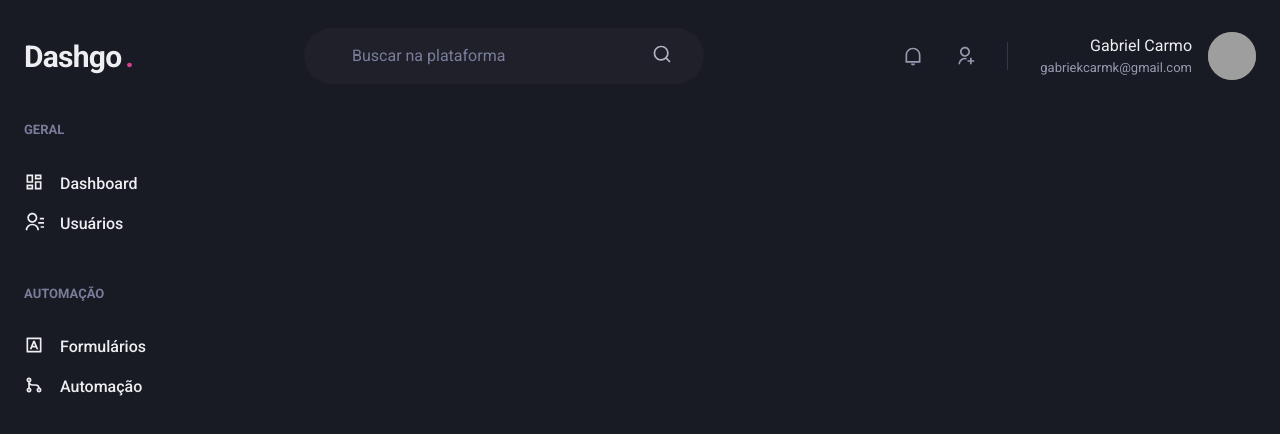
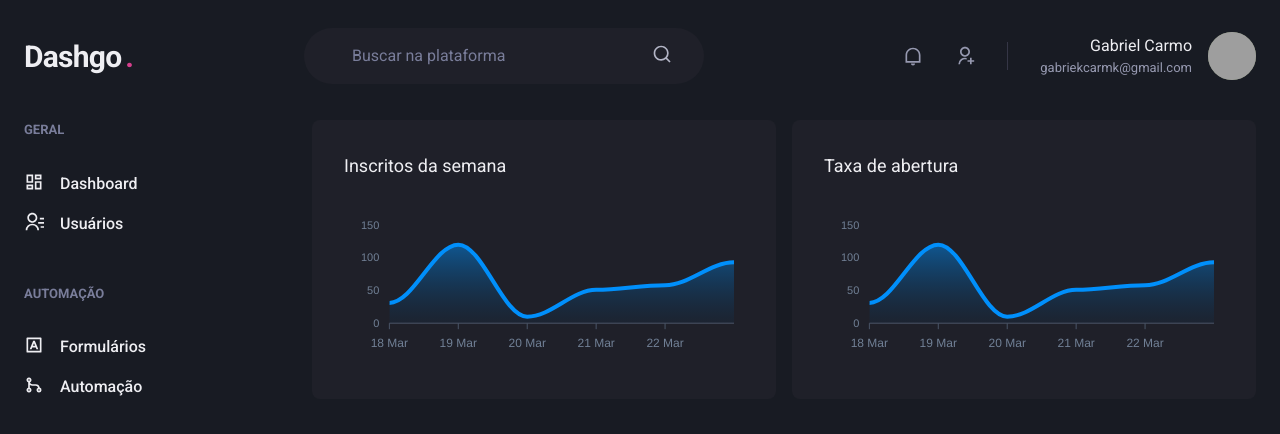
Before and after one commit to GabrielCarmo-S/dashgo, a Next.js app: page /dashboard in a window 1280 px wide. Shown: the top 434 px of the page. Built offline with nearby package versions, Linux system fonts and the light colour scheme; grey boxes are pictures that could not be loaded.

Commit message:
Ajustes no dashboard

```diff
--- a/package.json
+++ b/package.json
@@ -12,9 +12,11 @@
     "@chakra-ui/react": "^1.7.3",
     "@emotion/react": "^11.7.0",
     "@emotion/styled": "^11.6.0",
+    "apexcharts": "^3.32.0",
     "framer-motion": "^5.4.5",
     "next": "12.0.7",
     "react": "17.0.2",
+    "react-apexcharts": "^1.3.9",
     "react-dom": "17.0.2",
     "react-icons": "^4.3.1"
   },
--- a/src/pages/dashboard.tsx
+++ b/src/pages/dashboard.tsx
@@ -1,6 +1,64 @@
-import { Flex } from "@chakra-ui/react";
+import { Box, Flex, SimpleGrid, Text, theme } from "@chakra-ui/react";
+import dynamic from "next/dynamic";
 import { Header } from "../components/Header";
 import { Sidebar } from "../components/Sidebar";
+// import Chart from 'react-apexcharts';
+import { ApexOptions } from 'apexcharts';
+
+const Chart = dynamic(() => import('react-apexcharts'), {
+  ssr: false,
+});
+
+const options: ApexOptions = {
+  chart: {
+    toolbar: {
+      show: false,
+    },
+    zoom: {
+      enabled: false,
+    },
+    foreColor: theme.colors.gray[500],
+  },
+  grid: {
+    show: false,
+  },
+  dataLabels: {
+    enabled: false,
+  },
+  tooltip: {
+    enabled: false,
+  },
+  xaxis: {
+    type: 'datetime',
+    axisBorder: {
+      color: theme.colors.gray[600]
+    },
+    axisTicks: {
+      color: theme.colors.gray[600]
+    },
+    categories: [
+      '2021-03-18T00:00:00.000Z',
+      '2021-03-19T00:00:00.000Z',
+      '2021-03-20T00:00:00.000Z',
+      '2021-03-21T00:00:00.000Z',
+      '2021-03-22T00:00:00.000Z',
+      '2021-03-23T00:00:00.000Z',
+    ]
+  },
+  fill: {
+    opacity: 0.3,
+    type: 'gradient',
+    gradient: {
+      shade: 'dark',
+      opacityFrom: 0.7,
+      opacityTo: 0.3
+    }
+  }
+}
+
+const series = [
+  { name: 'series1', data: [31, 120, 10, 51, 58, 93] }
+]
 
 export default function Dahboard() {
   return (
@@ -9,6 +67,23 @@ export default function Dahboard() {
 
       <Flex w="100%" my="6" maxWidth={1480} mx="auto" px="6">
         <Sidebar />
+
+        <SimpleGrid flex="1" gap="4" minChildWidth="360px" align="flex-start">
+          <Box p="8" bg="gray.800" borderRadius={8} pb="4">
+            <Text fontSize="lg" mb="4">
+              Inscritos da semana
+            </Text>
+            <Chart options={options} series={series} type="area" height={160} />
+          </Box>
+
+          <Box p="8" bg="gray.800" borderRadius={8} pb="4">
+            <Text fontSize="lg" mb="4">
+              Taxa de abertura
+            </Text>
+            <Chart options={options} series={series} type="area" height={160} />
+          </Box>
+
+        </SimpleGrid>
       </Flex>
 
     </Flex>
```
Also changed, not shown: 1 other file (tests, documents, lock files or other folders).
